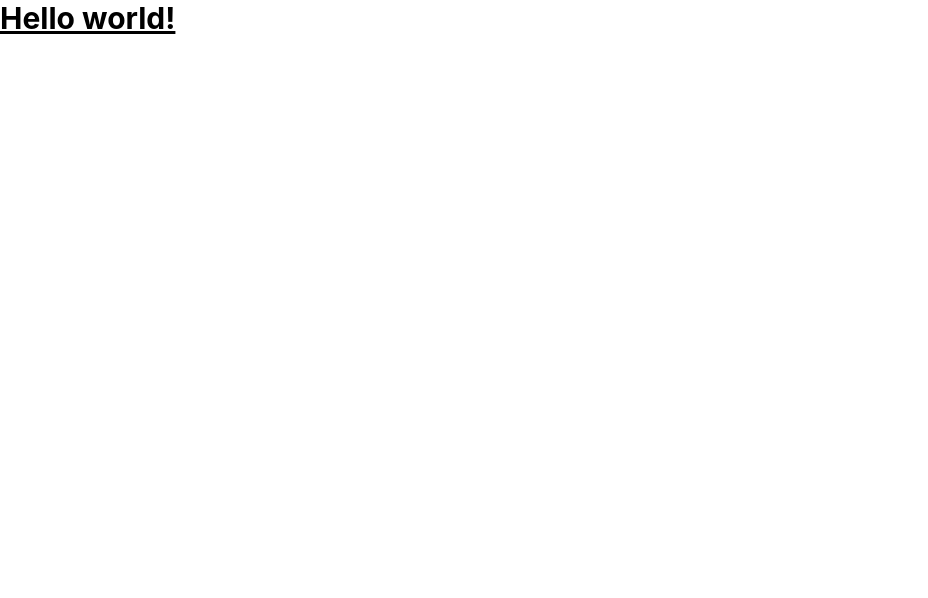
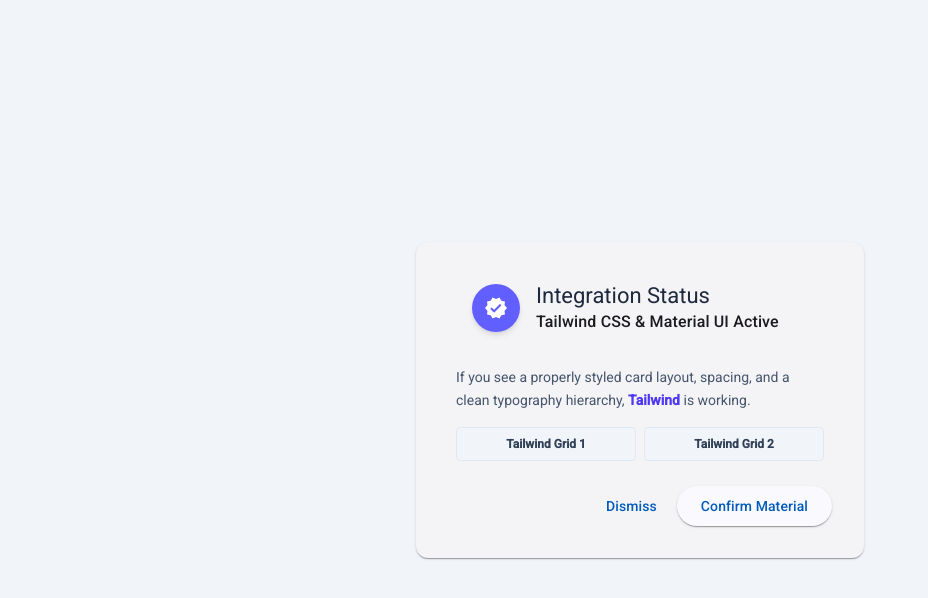
Before and after one commit to thanikc/thanikc.github.io, an Angular app: page / in a window 1280 px wide. Shown: the top 598 px of the page, without its empty margins (0-928 px from the left). Built offline with nearby package versions, Linux system fonts and the light colour scheme.

Commit message:
chore(deps): add angular material

```diff
--- a/angular.json
+++ b/angular.json
@@ -32,7 +32,8 @@
               }
             ],
             "styles": [
-              "src/styles.scss"
+              "src/styles/material.scss",
+              "src/styles/tailwind.css"
             ],
             "scripts": []
           },
--- a/package.json
+++ b/package.json
@@ -11,10 +11,12 @@
   "private": true,
   "dependencies": {
     "@angular/animations": "^22.1.1",
+    "@angular/cdk": "^22.1.1",
     "@angular/common": "^22.1.1",
     "@angular/compiler": "^22.1.1",
     "@angular/core": "^22.1.1",
     "@angular/forms": "^22.1.1",
+    "@angular/material": "^22.1.1",
     "@angular/platform-browser": "^22.1.1",
     "@angular/platform-browser-dynamic": "^22.1.1",
     "@angular/router": "^22.1.1",
--- a/src/app/app.component.html
+++ b/src/app/app.component.html
@@ -1,3 +1,47 @@
-<h1 class="text-3xl font-bold underline">
-  Hello world!
-</h1>
+<div class="min-h-screen bg-slate-100 flex items-center justify-center p-6">
+
+  <mat-card class="max-w-md w-full p-6 bg-white rounded-2xl shadow-xl border border-slate-200">
+
+    <!-- Test Tailwind Typography & Flex -->
+    <mat-card-header class="flex items-center gap-4 mb-4">
+      <div class="p-3 bg-indigo-500 text-white rounded-full flex items-center justify-center shadow-md">
+        <!-- Test Material Icon -->
+        <mat-icon>verified</mat-icon>
+      </div>
+      <div>
+        <mat-card-title class="text-xl font-bold text-slate-800 tracking-tight">
+          Integration Status
+        </mat-card-title>
+        <mat-card-subtitle class="text-sm font-medium text-emerald-600">
+          Tailwind CSS & Material UI Active
+        </mat-card-subtitle>
+      </div>
+    </mat-card-header>
+
+    <!-- Test Tailwind Grid & Spacing -->
+    <mat-card-content class="space-y-4 my-4">
+      <p class="text-slate-600 text-sm leading-relaxed">
+        If you see a properly styled card layout, spacing, and a clean typography hierarchy, <strong class="text-indigo-600">Tailwind</strong> is working.
+      </p>
+
+      <div class="grid grid-cols-2 gap-2 text-center text-xs font-semibold">
+        <div class="p-2 bg-slate-100 rounded text-slate-700 border border-slate-200">Tailwind Grid 1</div>
+        <div class="p-2 bg-slate-100 rounded text-slate-700 border border-slate-200">Tailwind Grid 2</div>
+      </div>
+    </mat-card-content>
+
+    <!-- Test Material Button Interactions with Tailwind hover utilities -->
+    <mat-card-actions class="flex justify-end gap-2 pt-2 border-t border-slate-100">
+      <button mat-button class="text-slate-500 hover:bg-slate-100 px-4 py-2 rounded-lg transition-colors">
+        Dismiss
+      </button>
+      <button mat-raised-button color="primary" class="shadow-lg hover:scale-105 transform transition-transform duration-200">
+        Confirm Material
+      </button>
+    </mat-card-actions>
+
+  </mat-card>
+
+</div>
+
+<router-outlet></router-outlet>
--- a/src/app/app.component.ts
+++ b/src/app/app.component.ts
@@ -1,13 +1,21 @@
 import { Component, ChangeDetectionStrategy } from '@angular/core';
 import { RouterOutlet } from '@angular/router';
+import { MatButtonModule } from '@angular/material/button';
+import { MatCardModule } from '@angular/material/card';
+import { MatIconModule } from '@angular/material/icon';
 
 @Component({
-    selector: 'app-root',
-    imports: [RouterOutlet],
-    templateUrl: './app.component.html',
-    changeDetection: ChangeDetectionStrategy.Eager,
-    styleUrl: './app.component.scss'
+  selector: 'app-root',
+  imports: [
+    RouterOutlet,
+    MatCardModule,
+    MatButtonModule,
+    MatIconModule
+  ],
+  templateUrl: './app.component.html',
+  changeDetection: ChangeDetectionStrategy.Eager,
+  styleUrl: './app.component.scss'
 })
 export class AppComponent {
-  title = 'thanikc';
+  title = 'Material + Tailwind Check';
 }
--- a/src/index.html
+++ b/src/index.html
@@ -6,6 +6,10 @@
   <base href="/">
   <meta name="viewport" content="width=device-width, initial-scale=1">
   <link rel="icon" type="image/x-icon" href="favicon.ico">
+  <link rel="preconnect" href="https://fonts.googleapis.com">
+  <link rel="preconnect" href="https://fonts.gstatic.com" crossorigin>
+  <link href="https://fonts.googleapis.com/css2?family=Roboto:wght@300;400;500&display=swap" rel="stylesheet">
+  <link href="https://fonts.googleapis.com/icon?family=Material+Icons" rel="stylesheet">
 </head>
 <body>
   <app-root></app-root>
--- a/src/styles.scss
+++ /dev/null
@@ -1,2 +0,0 @@
-/* You can add global styles to this file, and also import other style files */
-@import "tailwindcss";
--- /dev/null
+++ b/src/styles/material.scss
@@ -0,0 +1,36 @@
+// Include theming for Angular Material with `mat.theme()`.
+// This Sass mixin will define CSS variables that are used for styling Angular Material
+// components according to the Material 3 design spec.
+// Learn more about theming and how to use it for your application's
+// custom components at https://material.angular.dev/guide/theming
+@use '@angular/material' as mat;
+
+html {
+  height: 100%;
+  @include mat.theme((
+    color: (
+      primary: mat.$azure-palette,
+      tertiary: mat.$blue-palette,
+    ),
+    typography: Roboto,
+    density: 0,
+  ));
+}
+
+body {
+  // Default the application to a light color theme. This can be changed to
+  // `dark` to enable the dark color theme, or to `light dark` to defer to the
+  // user's system settings.
+  color-scheme: light;
+
+  // Set a default background, font and text colors for the application using
+  // Angular Material's system-level CSS variables. Learn more about these
+  // variables at https://material.angular.dev/guide/system-variables
+  background-color: var(--mat-sys-surface);
+  color: var(--mat-sys-on-surface);
+  font: var(--mat-sys-body-medium);
+
+  // Reset the user agent margin.
+  margin: 0;
+  height: 100%;
+}
--- /dev/null
+++ b/src/styles/tailwind.css
@@ -0,0 +1 @@
+@import "tailwindcss";
```
Also changed, not shown: 1 other file (tests, documents, lock files or other folders).
